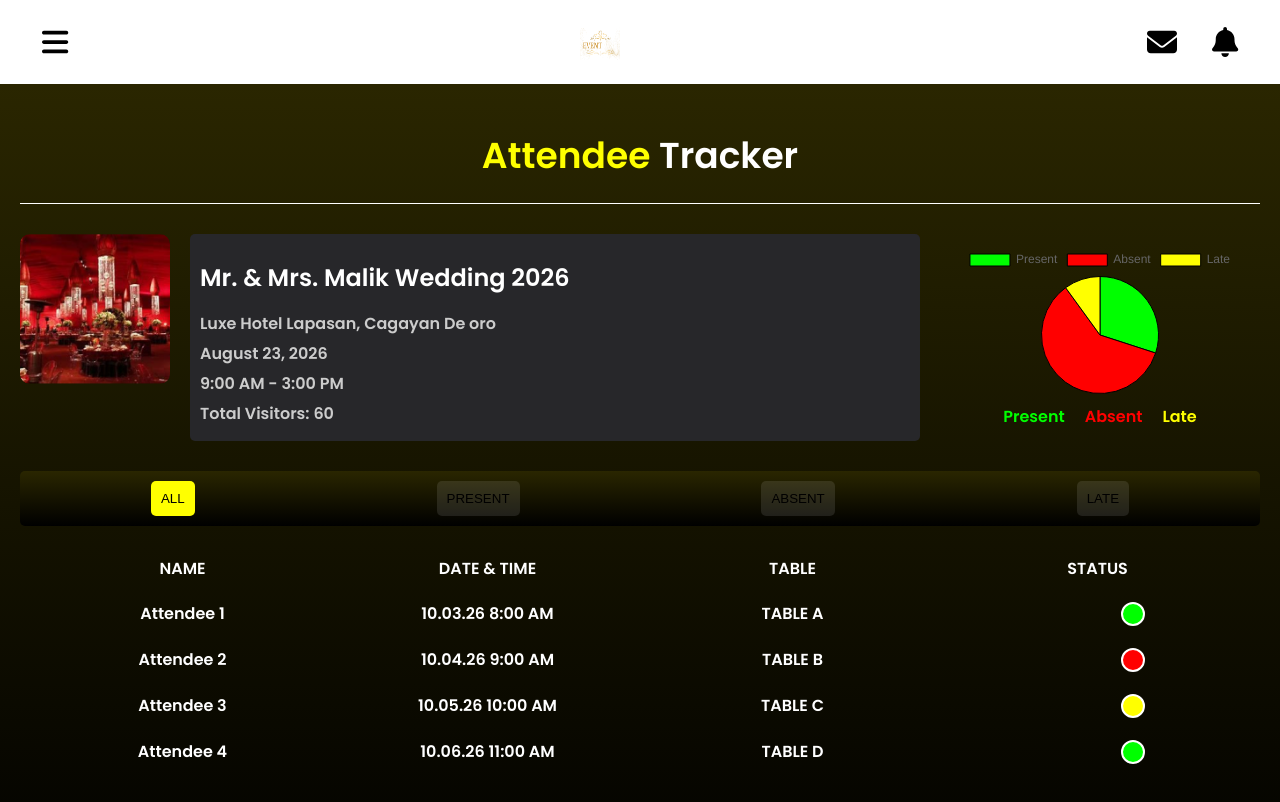
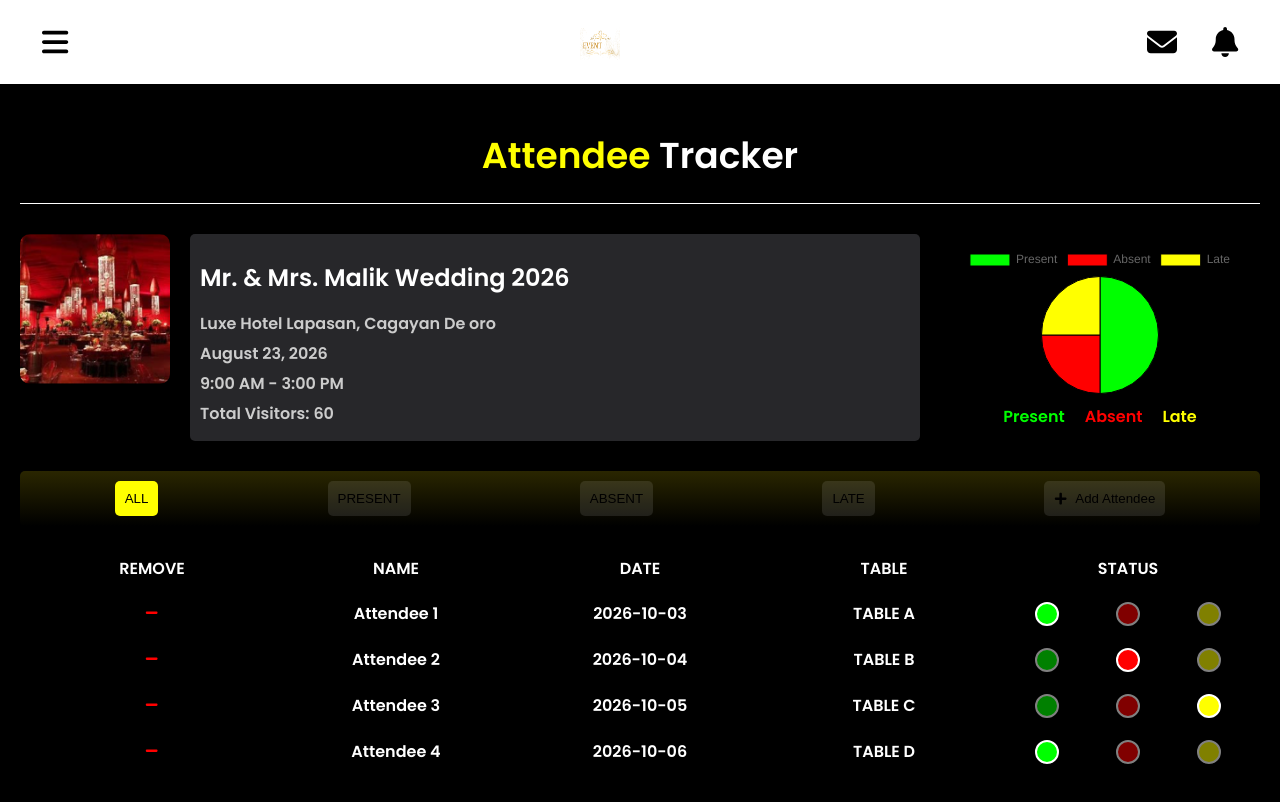
Before and after one commit to symondlibago/web-admin, a React (Create React App) app: page /attendees in a window 1280 px wide. Shown: the top 802 px of the page. Built offline with nearby package versions, Linux system fonts and the light colour scheme.

Commit message:
dashboard and attendee

```diff
--- a/src/App.css
+++ b/src/App.css
@@ -144,7 +144,7 @@ body, html, #root {
 /* DASHBOARD */
 
 .dashboard-container {
-  background: linear-gradient(to bottom, #fff 50%, #FFC42B 100%); /* Gradient background */
+  background: white; /* Gradient background */
   height: 100vh;
   display: flex;
   color: black; /* Default text color for the container */
@@ -273,6 +273,35 @@ body, html, #root {
   margin-left: 4rem;
   width: 20%;
 }
+
+.event-overlay {
+  position: absolute;
+  background: white;
+  border: 1px solid #ddd;
+  border-radius: 5px;
+  padding: 10px;
+  box-shadow: 0 4px 8px rgba(0, 0, 0, 0.1);
+  bottom: -60px; /* Position below the date */
+  left: 50%;
+  transform: translateX(-50%);
+  z-index: 10;
+  max-height: 200px; /* Adjust as needed */
+  width: 150px; /* Adjust width as needed */
+  overflow-y: auto; /* Scroll if content overflows */
+}
+
+.event-overlay ul {
+  list-style-type: none;
+  padding: 0;
+  margin: 0;
+}
+
+.event-overlay li {
+  margin-bottom: 5px;
+}
+
+
+
 
 /* Navbar styles */
 /* Navbar Styles */
@@ -597,8 +626,8 @@ body, html, #root {
 /* EVENTS */
 
 
-.gradient-container {
-  background: linear-gradient(to bottom, #2A2600, #000000);
+.gradient-container-events {
+  background: black;
   padding: 20px;
   min-height: 100vh;
   display: flex;
@@ -1154,7 +1183,7 @@ body, html, #root {
   flex-direction: column;
   min-height: 100vh;
   padding: 20px;
-  background: linear-gradient(to bottom, #2A2600, #000000);
+  background: black;
 }
 
 .header-wrapper {
@@ -1295,6 +1324,12 @@ body, html, #root {
   color: #fff;
   flex: 1;
   text-align: center;
+}
+
+.status-dots {
+  display: flex;
+  justify-content: space-around;
+  align-items: center;
 }
 
 .status-dot {
@@ -1302,8 +1337,139 @@ body, html, #root {
   height: 20px;
   border-radius: 50%; /* Circle shape */
   border: 2px solid #fff; /* Add border for visibility */
-  margin-left: 11rem;
-}
+  cursor: pointer;
+  margin: 0 5px; /* Space between dots */
+  opacity: 0.5; /* Default opacity for unselected dots */
+}
+
+.status-dot.active {
+  opacity: 1; /* Full opacity for the selected dot */
+}
+
+.add-attendee-btn {
+  padding: 10px;
+  background-color: rgba(255, 255, 255, 0.1);
+  border-radius: 5px;
+  border: none;
+  color: #000;
+  cursor: pointer;
+  display: flex;
+  align-items: center;
+}
+
+.add-attendee-btn svg {
+  margin-right: 8px;
+}
+
+/* Overlay Styles */
+.overlay {
+  position: fixed;
+  top: 0;
+  left: 0;
+  width: 100%;
+  height: 100%;
+  background-color: rgba(0, 0, 0, 0.5);
+  display: flex;
+  justify-content: center;
+  align-items: center;
+  z-index: 1000;
+}
+
+.overlay-content {
+  background: #333;
+  padding: 20px;
+  border-radius: 10px;
+  width: 400px;
+  position: relative;
+  display: flex;
+  flex-direction: column;
+  align-items: center;
+  justify-content: center;
+}
+
+.close-btn {
+  position: absolute;
+  top: 10px;
+  right: 10px;
+  background: transparent;
+  border: none;
+  color: #fff;
+  font-size: 20px;
+  cursor: pointer;
+}
+
+.overlay-content input {
+  display: block;
+  width: calc(100% - 20px);
+  margin: 10px 0;
+  padding: 10px;
+  border-radius: 5px;
+  border: none;
+}
+
+.insert-btn {
+  padding: 10px;
+  background-color: #ff0;
+  border-radius: 5px;
+  border: none;
+  color: #000;
+  cursor: pointer;
+  width: 40%;
+  margin-top: 10px; /* Space between input and button */
+}
+
+/* Style for the remove button */
+.remove-btn {
+  background: none;
+  border: none;
+  cursor: pointer;
+  color: #ff0000;
+}
+
+.remove-btn:hover {
+  color: #cc0000;
+}
+
+/* Style for the confirmation popup */
+.remove-popup {
+  position: fixed;
+  top: 0;
+  left: 0;
+  width: 100%;
+  height: 100%;
+  background: rgba(0, 0, 0, 0.5);
+  display: flex;
+  justify-content: center;
+  align-items: center;
+}
+
+.popup-content {
+  background: #605f5f;
+  padding: 20px;
+  border-radius: 5px;
+  text-align: center;
+}
+
+.popup-content h2 {
+  margin-top: 0;
+}
+
+.popup-content button {
+  padding: 10px;
+  margin-right: 1rem;
+  margin-left: 1rem;
+  background-color: #ff0;
+  border-radius: 5px;
+  border: none;
+  color: #000;
+  cursor: pointer;
+  width: 30%;
+  margin-top: 10px;
+}
+
+
+
+
 
 /* INVENTORY */
 
@@ -1311,7 +1477,7 @@ body, html, #root {
   display: flex;
   flex-direction: column;
   min-height: 100vh;
-  background: linear-gradient(to bottom, #2A2600, #000000);
+  background: black;
   color: white;
 }
 
@@ -1392,7 +1558,7 @@ body, html, #root {
   display: flex;
   flex-direction: column;
   height: 100vh;
-  background: linear-gradient(to bottom, #2A2600, #000000);
+  background: black;
   color: #fff;
 }
 
@@ -2388,6 +2554,156 @@ textarea.text-input-addrole {
 
 /* FEEDBACK */
 
+.gradient-container {
+  display: flex;
+  background: #000;
+  flex-direction: column;
+  min-height: 100vh;
+  color: #fff;
+  padding: 20px;
+}
+
+.container-feedback {
+  display: flex;
+  flex-direction: column;
+  flex: 1;
+  padding: 20px;
+}
+
+.sentiment-analysis-feedback {
+  font-size: 24px;
+  font-weight: bold;
+  text-align: center;
+  margin-bottom: 10px;
+}
+
+.line-feedback {
+  width: 100%;
+  height: 2px;
+  background: linear-gradient(to right, #FFFFFF00, #FFFFFF, #FFFFFF00);
+  margin-bottom: 20px;
+}
+
+.welcome-text-feedback {
+  font-size: 20px;
+  font-weight: bold;
+  text-align: left;
+  margin-bottom: 20px;
+}
+
+.summary-feedback {
+  margin-bottom: 20px;
+}
+
+.summary-feedback h3 {
+  font-size: 18px;
+  font-weight: bold;
+}
+
+.feedback-summary-container-feedback {
+  display: flex;
+  justify-content: space-between;
+  margin-bottom: 20px;
+}
+
+.feedback-summary-box-feedback {
+  background-color: rgba(255, 255, 255, 0.1);
+  border-radius: 10px;
+  padding: 20px;
+  text-align: center;
+  flex: 1;
+  margin: 5px;
+  border: 2px solid white;
+}
+
+.feedback-summary-box-feedback p:first-child {
+  font-size: 16px;
+  font-weight: bold;
+  margin-bottom: 10px;
+}
+
+.feedback-summary-box-feedback p:last-child {
+  font-size: 20px;
+}
+
+.positive-box {
+  background-color: rgba(0, 255, 0, 0.1);
+  border: 2px solid green;
+}
+
+.neutral-box {
+  background-color: rgba(255, 255, 0, 0.1);
+  border: 2px solid yellow;
+}
+
+.negative-box {
+  background-color: rgba(255, 0, 0, 0.1);
+  border: 2px solid red;
+}
+
+.big-box-feedback {
+  background-color: rgba(255, 255, 255, 0.1);
+  border-radius: 10px;
+  padding: 20px;
+  margin-bottom: 20px;
+  border: 2px solid white;
+}
+
+.big-box-header-feedback {
+  display: flex;
+  justify-content: space-between;
+  margin-bottom: 20px;
+}
+
+.big-box-header-left-feedback {
+  font-size: 18px;
+  font-weight: bold;
+}
+
+.big-box-header-right-feedback {
+  font-size: 18px;
+  font-weight: bold;
+}
+
+.service-providers-table-feedback {
+  width: 100%;
+  border-collapse: collapse;
+}
+
+.service-providers-table-feedback th,
+.service-providers-table-feedback td {
+  padding: 10px;
+  text-align: left;
+}
+
+.rating-bar-container-feedback {
+  display: flex;
+  height: 20px;
+  width: 100%;
+  background-color: #ccc;
+  border-radius: 10px;
+  overflow: hidden;
+}
+
+.rating-bar-feedback {
+  height: 100%;
+}
+
+.rating-bar-feedback:hover {
+  filter: brightness(0.8);
+}
+
+.positive {
+  background-color: green;
+}
+
+.neutral {
+  background-color: yellow;
+}
+
+.negative {
+  background-color: red;
+}
 .gradient-container-feedback {
   display: flex;
   flex-direction: column;
@@ -2462,156 +2778,6 @@ textarea.text-input-addrole {
 
 .positive-box {
   background-color: rgba(0, 255, 0, 0.1);
-  border: 2px solid green;
-}
-
-.neutral-box {
-  background-color: rgba(255, 255, 0, 0.1);
-  border: 2px solid yellow;
-}
-
-.negative-box {
-  background-color: rgba(255, 0, 0, 0.1);
-  border: 2px solid red;
-}
-
-.big-box-feedback {
-  background-color: rgba(255, 255, 255, 0.1);
-  border-radius: 10px;
-  padding: 20px;
-  margin-bottom: 20px;
-  border: 2px solid white;
-}
-
-.big-box-header-feedback {
-  display: flex;
-  justify-content: space-between;
-  margin-bottom: 20px;
-}
-
-.big-box-header-left-feedback {
-  font-size: 18px;
-  font-weight: bold;
-}
-
-.big-box-header-right-feedback {
-  font-size: 18px;
-  font-weight: bold;
-}
-
-.service-providers-table-feedback {
-  width: 100%;
-  border-collapse: collapse;
-}
-
-.service-providers-table-feedback th,
-.service-providers-table-feedback td {
-  padding: 10px;
-  text-align: left;
-}
-
-.rating-bar-container-feedback {
-  display: flex;
-  height: 20px;
-  width: 100%;
-  background-color: #ccc;
-  border-radius: 10px;
-  overflow: hidden;
-}
-
-.rating-bar-feedback {
-  height: 100%;
-}
-
-.rating-bar-feedback:hover {
-  filter: brightness(0.8);
-}
-
-.positive {
-  background-color: green;
-}
-
-.neutral {
-  background-color: yellow;
-}
-
-.negative {
-  background-color: red;
-}
-.gradient-container-feedback {
-  display: flex;
-  flex-direction: column;
-  min-height: 100vh;
-  background: linear-gradient(to bottom, #2A2600, #000000);
-  color: #fff;
-  padding: 20px;
-}
-
-.container-feedback {
-  display: flex;
-  flex-direction: column;
-  flex: 1;
-  padding: 20px;
-}
-
-.sentiment-analysis-feedback {
-  font-size: 24px;
-  font-weight: bold;
-  text-align: center;
-  margin-bottom: 10px;
-}
-
-.line-feedback {
-  width: 100%;
-  height: 2px;
-  background: linear-gradient(to right, #FFFFFF00, #FFFFFF, #FFFFFF00);
-  margin-bottom: 20px;
-}
-
-.welcome-text-feedback {
-  font-size: 20px;
-  font-weight: bold;
-  text-align: left;
-  margin-bottom: 20px;
-}
-
-.summary-feedback {
-  margin-bottom: 20px;
-}
-
-.summary-feedback h3 {
-  font-size: 18px;
-  font-weight: bold;
-}
-
-.feedback-summary-container-feedback {
-  display: flex;
-  justify-content: space-between;
-  margin-bottom: 20px;
-}
-
-.feedback-summary-box-feedback {
-  background-color: rgba(255, 255, 255, 0.1);
-  border-radius: 10px;
-  padding: 20px;
-  text-align: center;
-  flex: 1;
-  margin: 5px;
-  border: 2px solid white;
-}
-
-.feedback-summary-box-feedback p:first-child {
-  font-size: 16px;
-  font-weight: bold;
-  margin-bottom: 10px;
-}
-
-.feedback-summary-box-feedback p:last-child {
-  font-size: 20px;
-}
-
-.positive-box {
-  background-color: rgba(0, 255, 0, 0.1);
   border: 2px solid white;
 }
 
@@ -2693,7 +2859,7 @@ textarea.text-input-addrole {
 
 
 .gradient-container-eventfeedback {
-  background: linear-gradient(to bottom, #2A2600, #000000);
+  background: black;
   padding: 20px;
   min-height: 100vh;
   display: flex;
--- a/src/App.js
+++ b/src/App.js
@@ -5,7 +5,7 @@ import Login from './login';
 import Dashboard from './dashboard';
 import Navbar from './navbar'; // Import the Navbar component
 import Notification from './notification';
-import Events from './event';
+import Events from './events';
 import CreateEvent from './createevent';
 import ChooseServiceProv from './serviceprovider';
 import Attendees from './attendees';
--- a/src/attendees.js
+++ b/src/attendees.js
@@ -3,49 +3,94 @@ import { Pie } from 'react-chartjs-2';
 import { Chart as ChartJS, ArcElement, Tooltip, Legend } from 'chart.js';
 import './App.css';
 import event1Image from './images/event1.png'; // Adjust the path to your local images
+import { FaPlus, FaTimes, FaMinus } from 'react-icons/fa';
 
 // Register the necessary components for Chart.js
 ChartJS.register(ArcElement, Tooltip, Legend);
 
 // Sample data for the pie chart
-const data = {
+const getChartData = (attendees) => {
+  const presentCount = attendees.filter(att => att.status === '#00FF00').length;
+  const absentCount = attendees.filter(att => att.status === '#F00').length;
+  const lateCount = attendees.filter(att => att.status === '#FFFF00').length;
+
+  return {
     labels: ['Present', 'Absent', 'Late'],
     datasets: [
       {
-      data: [18, 36, 6],
-      backgroundColor: ['#00FF00', '#F00', '#FFFF00'], // Changed Present color to green
+        data: [presentCount, absentCount, lateCount],
+        backgroundColor: ['#00FF00', '#F00', '#FFFF00'], // Present color is green
         borderColor: '#000',
         borderWidth: 1,
       },
     ],
   };
+};
 
-// Sample data for attendees
-const allAttendees = [
-  { name: 'Attendee 1', date: '10.03.26', time: '8:00 AM', table: 'A', status: '#00FF00' },
-  { name: 'Attendee 2', date: '10.04.26', time: '9:00 AM', table: 'B', status: '#F00' },
-  { name: 'Attendee 3', date: '10.05.26', time: '10:00 AM', table: 'C', status: '#FFFF00' },
-  { name: 'Attendee 4', date: '10.06.26', time: '11:00 AM', table: 'D', status: '#00FF00' },
+// Sample data for attendees with unique ids
+const initialAttendees = [
+  { id: 1, name: 'Attendee 1', date: '2026-10-03', table: 'A', status: '#00FF00' },
+  { id: 2, name: 'Attendee 2', date: '2026-10-04', table: 'B', status: '#F00' },
+  { id: 3, name: 'Attendee 3', date: '2026-10-05', table: 'C', status: '#FFFF00' },
+  { id: 4, name: 'Attendee 4', date: '2026-10-06', table: 'D', status: '#00FF00' },
   // Add more attendees as needed
 ];
 
 const Attendees = () => {
   const [selectedFilter, setSelectedFilter] = useState('ALL');
-  const [filteredAttendees, setFilteredAttendees] = useState(allAttendees);
+  const [attendees, setAttendees] = useState(initialAttendees);
+  const [showOverlay, setShowOverlay] = useState(false);
+  const [newAttendee, setNewAttendee] = useState({ id: 0, name: '', date: '', table: '', status: '#00FF00' });
+  const [showRemovePopup, setShowRemovePopup] = useState(false);
+  const [attendeeToRemove, setAttendeeToRemove] = useState(null);
 
   const handleFilter = (filter) => {
     setSelectedFilter(filter);
-    if (filter === 'ALL') {
-      setFilteredAttendees(allAttendees);
-    } else {
-      const filtered = allAttendees.filter(attendee => {
-        if (filter === 'PRESENT') return attendee.status === '#00FF00';
-        if (filter === 'ABSENT') return attendee.status === '#F00';
-        if (filter === 'LATE') return attendee.status === '#FFFF00';
+  };
+
+  const filteredAttendees = attendees.filter(attendee => {
+    if (selectedFilter === 'ALL') return true;
+    if (selectedFilter === 'PRESENT') return attendee.status === '#00FF00';
+    if (selectedFilter === 'ABSENT') return attendee.status === '#F00';
+    if (selectedFilter === 'LATE') return attendee.status === '#FFFF00';
     return true;
   });
-      setFilteredAttendees(filtered);
-    }
+
+  const handleStatusChange = (index, status) => {
+    const updatedAttendees = [...attendees];
+    updatedAttendees[index].status = status;
+    setAttendees(updatedAttendees);
+  };
+
+  const handleAddAttendee = () => {
+    setShowOverlay(true);
+  };
+
+  const handleInsertAttendee = () => {
+    // Generate a new unique id
+    const newId = Math.max(...attendees.map(att => att.id), 0) + 1;
+    setAttendees([...attendees, { ...newAttendee, id: newId }]);
+    setNewAttendee({ id: 0, name: '', date: '', table: '', status: '#00FF00' });
+    // Do not close the overlay to add another attendee
+  };
+
+  const handleOverlayChange = (e) => {
+    const { name, value } = e.target;
+    setNewAttendee({ ...newAttendee, [name]: value });
+  };
+
+  const handleRemoveClick = (attendee) => {
+    setAttendeeToRemove(attendee);
+    setShowRemovePopup(true);
+  };
+
+  const handleConfirmRemove = () => {
+    setAttendees(attendees.filter(att => att !== attendeeToRemove));
+    setShowRemovePopup(false);
+  };
+
+  const handleCancelRemove = () => {
+    setShowRemovePopup(false);
   };
 
   const selectedEvent = {
@@ -82,7 +127,7 @@ const Attendees = () => {
           </div>
         </div>
         <div className="chart-wrapper">
-          <Pie data={data} options={{ responsive: true, maintainAspectRatio: false }} />
+          <Pie data={getChartData(attendees)} options={{ responsive: true, maintainAspectRatio: false }} />
           <div className="chart-legend">
             <span className="legend-item" style={{ color: '#00FF00' }}>Present</span>
             <span className="legend-item" style={{ color: '#F00' }}>Absent</span>
@@ -116,29 +161,96 @@ const Attendees = () => {
         >
           LATE
         </button>
+        <button className="add-attendee-btn" onClick={handleAddAttendee}>
+          <FaPlus /> Add Attendee
+        </button>
       </div>
 
       <div className="attendees-table-wrapper">
         <div className="table-header">
+          <div className="header-cell">REMOVE</div>
           <div className="header-cell">NAME</div>
-          <div className="header-cell">DATE & TIME</div>
+          <div className="header-cell">DATE</div>
           <div className="header-cell">TABLE</div>
           <div className="header-cell">STATUS</div>
         </div>
         {filteredAttendees.map((attendee, index) => (
-          <div key={index} className="table-row">
+          <div key={attendee.id} className="table-row">
+            <div className="table-cell">
+              <button className="remove-btn" onClick={() => handleRemoveClick(attendee)}>
+                <FaMinus />
+              </button>
+            </div>
             <div className="table-cell">{attendee.name}</div>
-            <div className="table-cell">{`${attendee.date} ${attendee.time}`}</div>
+            <div className="table-cell">{attendee.date}</div>
             <div className="table-cell">{`TABLE ${attendee.table}`}</div>
             <div className="table-cell">
+              <div className="status-dots">
                 <div
-                className="status-dot"
-                style={{ backgroundColor: attendee.status }}
+                  className={`status-dot ${attendee.status === '#00FF00' ? 'active' : ''}`}
+                  style={{ backgroundColor: '#00FF00' }}
+                  onClick={() => handleStatusChange(index, '#00FF00')}
                 />
+                <div
+                  className={`status-dot ${attendee.status === '#F00' ? 'active' : ''}`}
+                  style={{ backgroundColor: '#F00' }}
+                  onClick={() => handleStatusChange(index, '#F00')}
+                />
+                <div
+                  className={`status-dot ${attendee.status === '#FFFF00' ? 'active' : ''}`}
+                  style={{ backgroundColor: '#FFFF00' }}
+                  onClick={() => handleStatusChange(index, '#FFFF00')}
+                />
+              </div>
             </div>
           </div>
         ))}
       </div>
+
+      {/* Overlay for adding a new attendee */}
+      {showOverlay && (
+        <div className="overlay">
+          <div className="overlay-content">
+          <button className="close-btn" onClick={() => setShowOverlay(false)}><FaTimes /></button>
+            <h2>Add New Attendee</h2>
+            <input
+              type="text"
+              name="name"
+              placeholder="Name"
+              value={newAttendee.name}
+              onChange={handleOverlayChange}
+            />
+            <input
+              type="date"
+              name="date"
+              placeholder="Date"
+              value={newAttendee.date}
+              onChange={handleOverlayChange}
+            />
+            <input
+              type="text"
+              name="table"
+              placeholder="Table"
+              value={newAttendee.table}
+              onChange={handleOverlayChange}
+            />
+
+            <button className="insert-btn" onClick={handleInsertAttendee}>Insert Attendee</button>
+          </div>
+        </div>
+      )}
+
+      {/* Confirmation Popup */}
+      {showRemovePopup && (
+        <div className="remove-popup">
+          <div className="popup-content">
+            <h2>Confirm Removal</h2>
+            <p>Are you sure you want to remove this attendee?</p>
+            <button onClick={handleConfirmRemove}>Yes, Remove</button>
+            <button onClick={handleCancelRemove}>Cancel</button>
+          </div>
+        </div>
+      )}
     </div>
   );
 };
--- a/src/event.js
+++ b/src/events.js
@@ -132,7 +132,7 @@ function Events() {
   }
 
   return (
-    <div className="gradient-container">
+    <div className="gradient-container-events">
       <div className="container">
         <div className="search-container">
           <FontAwesomeIcon icon={faSearch} size="lg" color="#888" className="search-icon" />
--- a/src/feedback.js
+++ b/src/feedback.js
@@ -19,7 +19,7 @@ const Feedback = () => {
   ];
 
   return (
-    <div className="gradient-container-feedback">
+    <div className="gradient-container">
       <div className="container-feedback">
         <h1 className="sentiment-analysis-feedback">Sentiment Analysis</h1>
         <div className="line-feedback" />
```
Also changed, not shown: src/dashboard.js (+62 -10 lines), 2 other files (tests, documents, lock files or other folders). Lines whose indentation alone changed are shown as unchanged.
